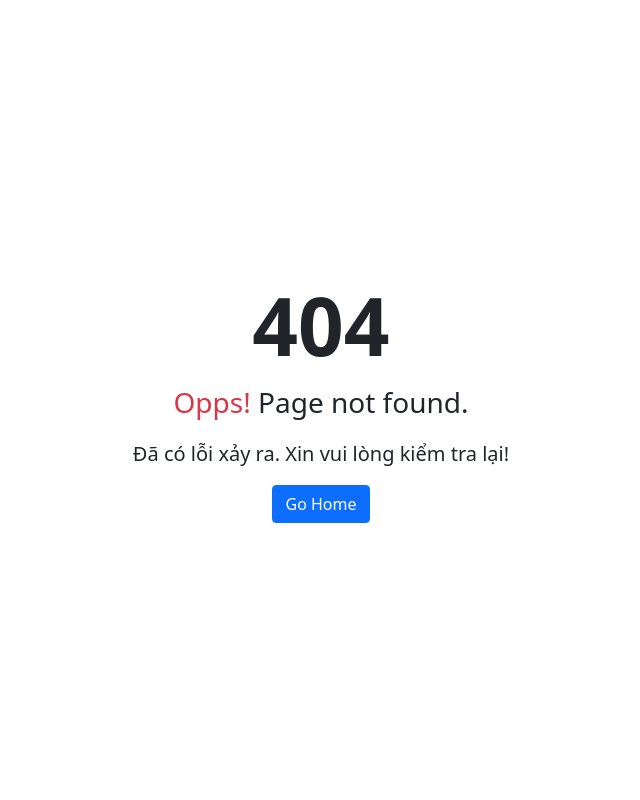
After one commit to notobo15/website_blogs_python, a Django app: template templates/404.html in a window 1280 px wide. The commit adds this page. Shown: the whole page, without its empty margins (319-959 px from the left). Run offline with Django 4.2, Linux system fonts and the light colour scheme; the template is opened without the code that fills it, so the values that code supplies are empty; some libraries are stand-ins or nearby versions.

Commit message:
404 page

```diff
--- a/server/settings.py
+++ b/server/settings.py
@@ -24,7 +24,7 @@ BASE_DIR = Path(__file__).resolve().parent.parent
 SECRET_KEY = 'django-insecure-^2r_7(vr#efuy5=k_$0pk0)s8wi8gi0v7^x4yj1hm$e1q8rm99'
 
 # SECURITY WARNING: don't run with debug turned on in production!
-DEBUG = True
+DEBUG = False
 
 ALLOWED_HOSTS = ['*', 'localhost', '127.0.0.1',]
 
@@ -180,6 +180,7 @@ CKEDITOR_CONFIGS = {
             [
                 # add the follow plugins
                 'codesnippet',
+                "emoji"
                 # 'widget',
                 # 'dialog',
             ]),
--- /dev/null
+++ b/templates/404.html
@@ -0,0 +1,28 @@
+<!DOCTYPE html>
+<html lang="en">
+
+
+    <head>
+        <meta charset="UTF-8" />
+        <meta http-equiv="X-UA-Compatible" content="IE=edge" />
+        <meta name="viewport" content="width=device-width, initial-scale=1.0" />
+        <title>Bootstrap 5 404 Error Page</title>
+        <link href="https://cdn.jsdelivr.net/npm/bootstrap@5.1.3/dist/css/bootstrap.min.css" rel="stylesheet">
+    </head>
+
+
+    <body>
+        <div class="d-flex align-items-center justify-content-center vh-100">
+            <div class="text-center">
+                <h1 class="display-1 fw-bold">404</h1>
+                <p class="fs-3"> <span class="text-danger">Opps!</span> Page not found.</p>
+                <p class="lead">
+                    Đã có lỗi xảy ra. Xin vui lòng kiểm tra lại!
+                  </p>
+                <a href="index.html" class="btn btn-primary">Go Home</a>
+            </div>
+        </div>
+    </body>
+
+
+</html>
--- a/templates/detail.html
+++ b/templates/detail.html
@@ -92,7 +92,7 @@
       </div>
     </form>
     {% recursetree allcomments %}
-    <div class="row border">
+    <div class="row border rounded">
       <div
         class="col-2 col-sm-2 col-md-2 col-lg-1 d-flex justify-content-center align-items-start"
       >
```
